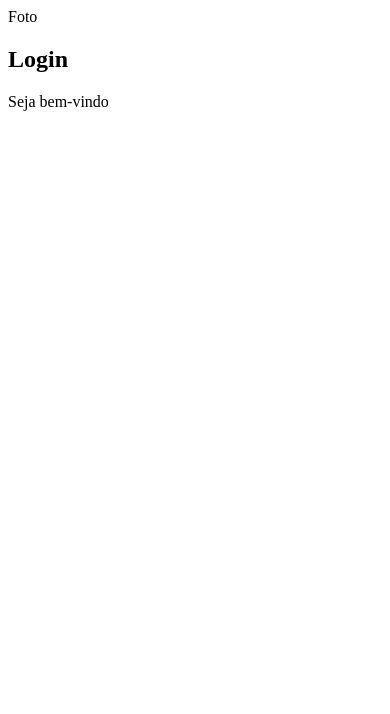
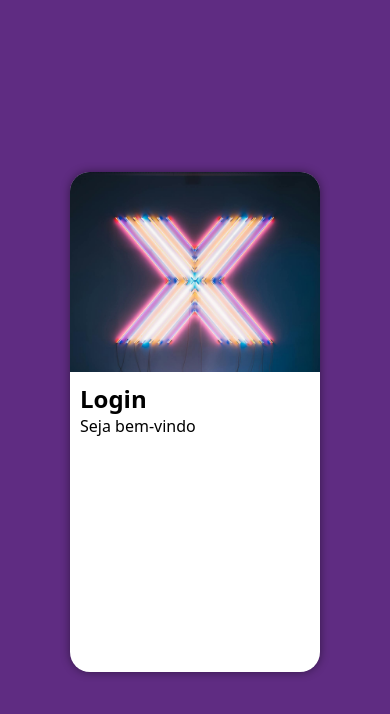
Before and after one commit to V-Charles/projeto-login, a plain HTML site: page index.html in a window 390 px wide. Drawn offline with Linux system fonts and the light colour scheme.

Commit message:
Criado as CSS para Mobile First

```diff
--- a/estilos/style.css
+++ b/estilos/style.css
@@ -5,3 +5,52 @@
     Verde: #49a09d
     Lilás: #5f2c82
 */
+
+:root {
+    --lilas: #5f2c82;
+    --verde: #49a09d;
+}
+
+* {
+    font-family: system-ui, -apple-system, BlinkMacSystemFont, 'Segoe UI', Roboto, Oxygen, Ubuntu, Cantarell, 'Open Sans', 'Helvetica Neue', sans-serif;
+    padding: 0px;
+    margin: 0px;
+    box-sizing: border-box;
+}
+
+body, html {
+    background-color: var(--lilas);
+    height: 100vh;
+    width: 100vw;
+}
+
+main {
+    position: relative;
+    height: 100vh;
+    width: 100vw;
+}
+
+section#login {
+    position: absolute;
+    top: 50%;
+    left: 50%;
+    transform: translate(-50%, -50%);
+    overflow: hidden;
+    background-color: white;
+    width: 250px;
+    height: 500px;
+    border-radius: 20px;
+    box-shadow: 0px 0px 10px rgba(0, 0, 0, 0.452);
+}
+
+section#login > div#imagem {
+    display: block;
+    background: var(--lilas) url(../imagens/pexels-rickyrecap-1964471.jpg) no-repeat;
+    background-size: cover;
+    height: 200px;
+}
+
+section#login > div#formulario {
+    display: block;
+    padding: 10px;
+}
--- a/index.html
+++ b/index.html
@@ -10,7 +10,7 @@
     <main>
         <section id="login">
             <div id="imagem">
-                Foto
+                <!-- Aqui vai a imagem nas CSS -->
             </div>
             <div id="formulario">
                 <h1>Login</h1>
```
